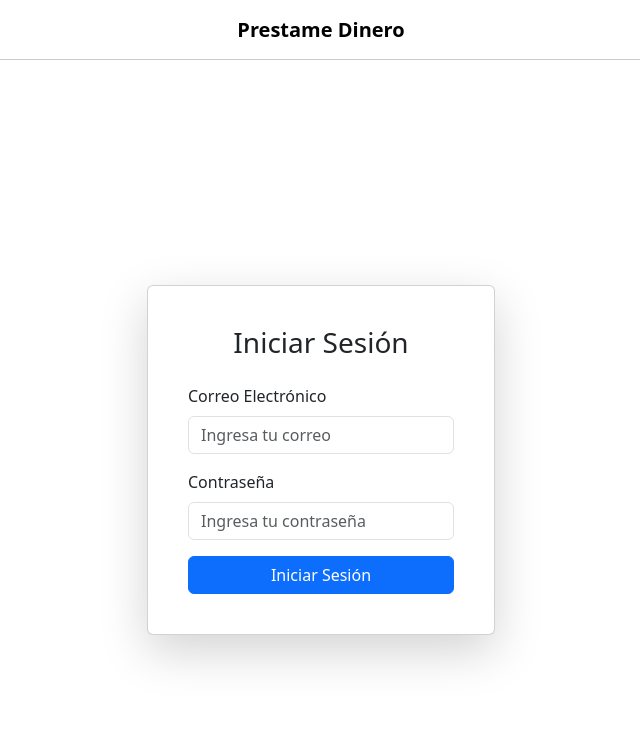
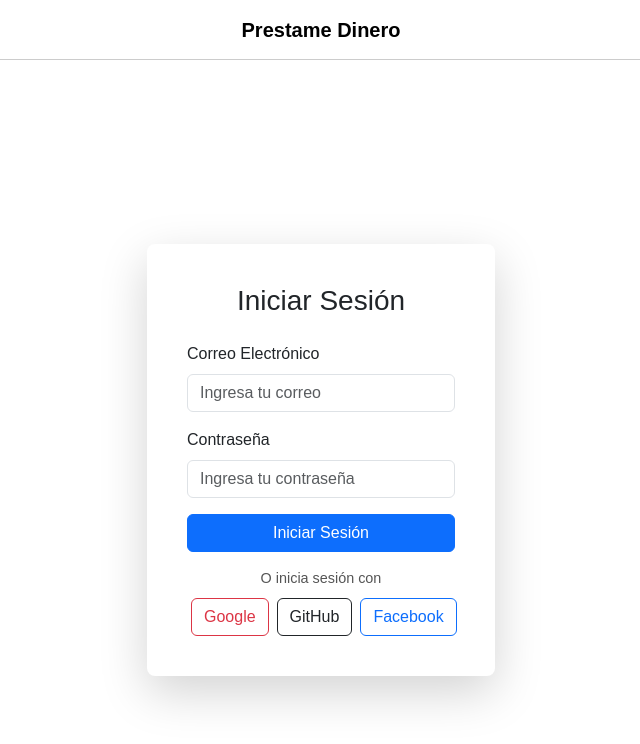
Before and after one commit to diedrizon/apfine, a React (Vite) app: page / in a window 1280 px wide. Shown: the top 744 px of the page, without its empty margins (319-959 px from the left). Built offline with nearby package versions, Linux system fonts and the light colour scheme; no server answers.

Commit message:
:lipstick: Se agrego autenticacion con Google,Git Hub y Facebook

```diff
--- a/src/components/LoginForm.jsx
+++ b/src/components/LoginForm.jsx
@@ -1,15 +1,26 @@
 import React from "react";
 import { Row, Col, Form, Button, Card, Alert } from "react-bootstrap";
-import "../App.css";
-
-const LoginForm = ({ email, password, error, setEmail, setPassword, handleSubmit }) => {
+import "../styles/login.css";
+const LoginForm = ({
+  email,
+  password,
+  error,
+  setEmail,
+  setPassword,
+  handleSubmit,
+  handleGoogleLogin,
+  handleGithubLogin,
+  handleFacebookLogin,
+}) => {
   return (
     <Row className="w-100 justify-content-center">
       <Col md={6} lg={5} xl={4}>
-        <Card className="p-4 shadow-lg">
+        <Card className="p-4 shadow-lg login-card">
           <Card.Body>
             <h3 className="text-center mb-4">Iniciar Sesión</h3>
+
             {error && <Alert variant="danger">{error}</Alert>}
+
             <Form onSubmit={handleSubmit}>
               <Form.Group className="mb-3" controlId="emailUsuario">
                 <Form.Label>Correo Electrónico</Form.Label>
@@ -21,6 +32,7 @@ const LoginForm = ({ email, password, error, setEmail, setPassword, handleSubmit
                   required
                 />
               </Form.Group>
+
               <Form.Group className="mb-3" controlId="contraseñaUsuario">
                 <Form.Label>Contraseña</Form.Label>
                 <Form.Control
@@ -31,10 +43,27 @@ const LoginForm = ({ email, password, error, setEmail, setPassword, handleSubmit
                   required
                 />
               </Form.Group>
-              <Button variant="primary" type="submit" className="w-100">
+
+              <Button variant="primary" type="submit" className="w-100 mb-3">
                 Iniciar Sesión
               </Button>
             </Form>
+
+            {/* Botones de login social */}
+            <div className="text-center">
+              <p>O inicia sesión con</p>
+              <div className="d-flex justify-content-between">
+                <Button variant="outline-danger" className="mx-1" onClick={handleGoogleLogin}>
+                  Google
+                </Button>
+                <Button variant="outline-dark" className="mx-1" onClick={handleGithubLogin}>
+                  GitHub
+                </Button>
+                <Button variant="outline-primary" className="mx-1" onClick={handleFacebookLogin}>
+                  Facebook
+                </Button>
+              </div>
+            </div>
           </Card.Body>
         </Card>
       </Col>
--- /dev/null
+++ b/src/styles/login.css
@@ -0,0 +1,50 @@
+/* login.css */
+
+* {
+  margin: 0;
+  padding: 0;
+  box-sizing: border-box;
+}
+
+body {
+  font-family: Arial, sans-serif;
+  background-color: #f5f7fa;
+}
+
+.login-page {
+  width: 100%;
+  height: 100vh;
+  display: flex;
+  justify-content: center;
+  align-items: center;
+  background-color: #f5f7fa;
+}
+
+.login-card {
+  width: 100%;
+  max-width: 400px;
+  border-radius: 8px;
+  border: none;
+  padding: 1.5rem;
+  background-color: #fff;
+  box-shadow: 0 5px 15px rgba(0,0,0,0.1);
+}
+
+.login-card h3 {
+  text-align: center;
+  margin-bottom: 1rem;
+}
+
+.login-card .mb-3 {
+  margin-bottom: 1rem !important;
+}
+
+.text-center p {
+  margin-bottom: 0.5rem;
+  font-size: 0.9rem;
+  color: #555;
+}
+
+.mx-1 {
+  margin: 0 5px;
+}
--- a/src/views/Login.jsx
+++ b/src/views/Login.jsx
@@ -1,14 +1,19 @@
-
 import React, { useState } from "react";
 import { useNavigate } from "react-router-dom";
 import { Container } from "react-bootstrap";
 import LoginForm from "../components/LoginForm";
 import { appfirebase } from "../database/firebaseconfig";
-import { getAuth, signInWithEmailAndPassword } from "firebase/auth";
+import {
+  getAuth,
+  signInWithEmailAndPassword,
+  signInWithPopup,
+  GoogleAuthProvider,
+  GithubAuthProvider,
+  FacebookAuthProvider,
+} from "firebase/auth";
 import { useAuth } from "../database/authcontext";
 
-import "../App.css";
-
+import "../styles/login.css";
 const Login = () => {
   const [email, setEmail] = useState("");
   const [password, setPassword] = useState("");
@@ -16,23 +21,63 @@ const Login = () => {
 
   const { user } = useAuth();
   const navigate = useNavigate();
+  const auth = getAuth(appfirebase);
 
+  // Login con correo y contraseña (mantiene la lógica original)
   const handleSubmit = (e) => {
     e.preventDefault();
-    const auth = getAuth(appfirebase);
-
     signInWithEmailAndPassword(auth, email, password)
       .then((userCredential) => {
         console.log("Usuario autenticado:", userCredential.user);
         // Guardar las credenciales en localStorage
         localStorage.setItem("adminEmail", email);
         localStorage.setItem("adminPassword", password);
-        // Redirigir después de iniciar sesión
         navigate("/inicio");
       })
       .catch((error) => {
         setError("Error de autenticación. Verifica tus credenciales.");
         console.error(error);
+      });
+  };
+
+  // Funciones para login social con popup
+  const handleGoogleLogin = () => {
+    const provider = new GoogleAuthProvider();
+    signInWithPopup(auth, provider)
+      .then((result) => {
+        console.log("Google login successful:", result.user);
+        // Puedes guardar datos adicionales en localStorage si lo requieres
+        navigate("/inicio");
+      })
+      .catch((error) => {
+        console.error("Error en el login con Google:", error);
+        setError("Error en el login con Google.");
+      });
+  };
+
+  const handleGithubLogin = () => {
+    const provider = new GithubAuthProvider();
+    signInWithPopup(auth, provider)
+      .then((result) => {
+        console.log("GitHub login successful:", result.user);
+        navigate("/inicio");
+      })
+      .catch((error) => {
+        console.error("Error en el login con GitHub:", error);
+        setError("Error en el login con GitHub.");
+      });
+  };
+
+  const handleFacebookLogin = () => {
+    const provider = new FacebookAuthProvider();
+    signInWithPopup(auth, provider)
+      .then((result) => {
+        console.log("Facebook login successful:", result.user);
+        navigate("/inicio");
+      })
+      .catch((error) => {
+        console.error("Error en el login con Facebook:", error);
+        setError("Error en el login con Facebook.");
       });
   };
 
@@ -50,6 +95,9 @@ const Login = () => {
         setEmail={setEmail}
         setPassword={setPassword}
         handleSubmit={handleSubmit}
+        handleGoogleLogin={handleGoogleLogin}
+        handleGithubLogin={handleGithubLogin}
+        handleFacebookLogin={handleFacebookLogin}
       />
     </Container>
   );
```
